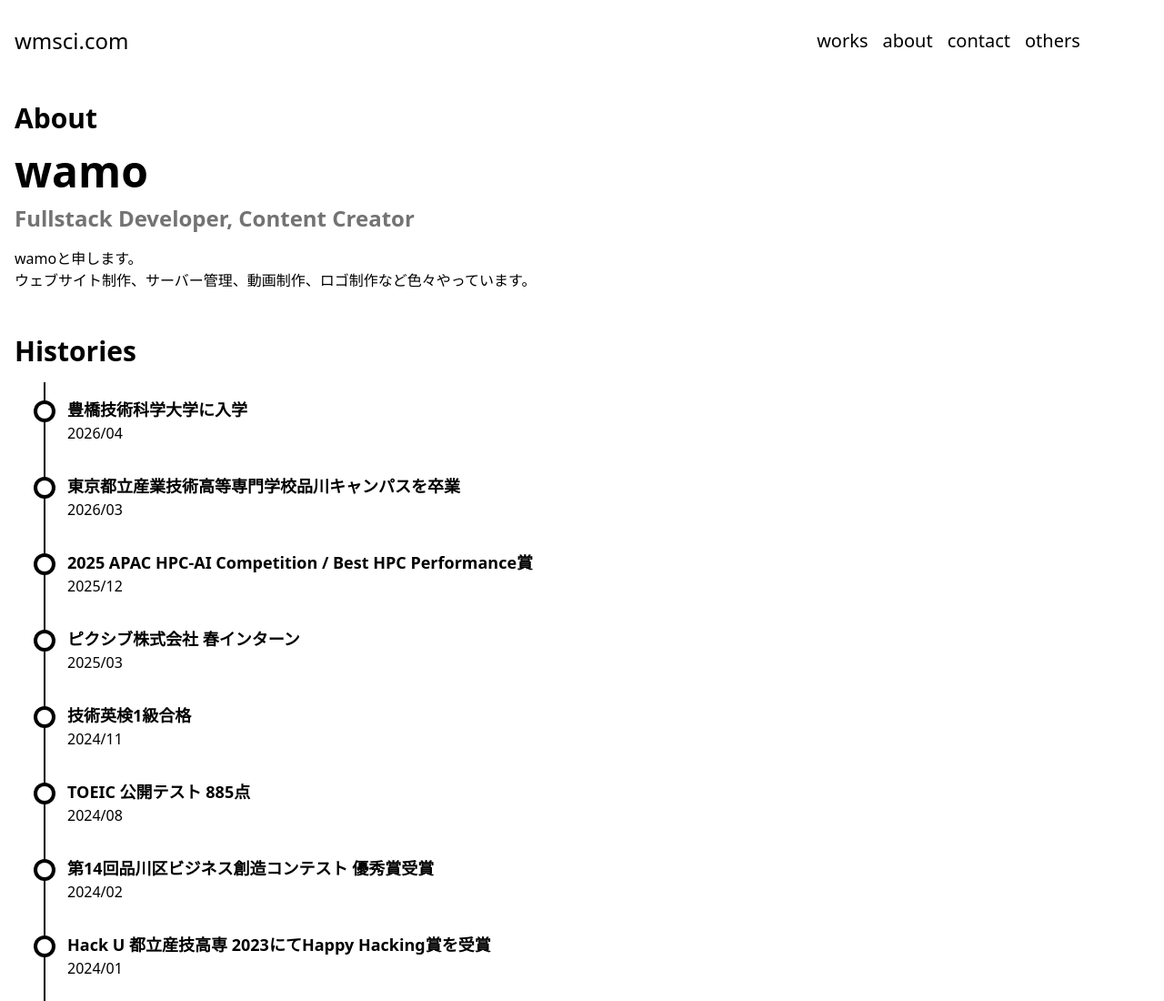
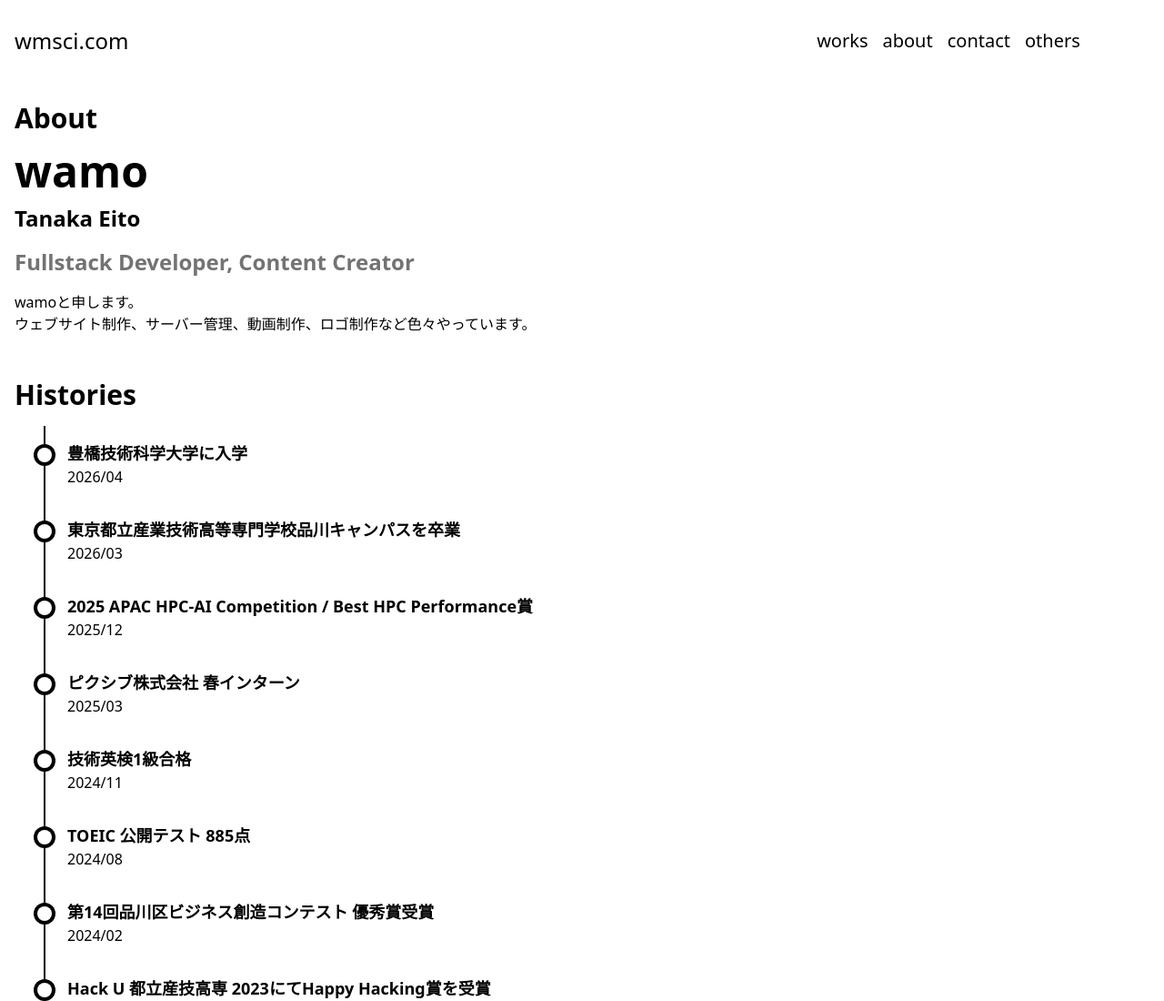
Before and after one commit to opera7133/portfolio, an Astro site: page /about in a window 1280 px wide. Shown: the top 1100 px of the page at 91% size. Built offline with nearby package versions, Linux system fonts and the light colour scheme; Astro itself is replaced by a stand-in of ours; some icons are missing; a web font is replaced by a local one; what tailwindcss-brand-colors would draw is missing.

Commit message:
Update about.astro

```diff
--- a/src/pages/about.astro
+++ b/src/pages/about.astro
@@ -26,6 +26,7 @@
         <h2 class="text-3xl mb-4 font-semibold font-futura">About</h2>
         <div class="mb-12">
           <h3 class="text-5xl mb-3 font-semibold font-futura">wamo</h3>
+          <p class="text-2xl font-semibold mb-4 font-futura">Tanaka Eito</p>
           <p
             class="text-2xl font-semibold text-neutral-500 dark:text-neutral-400 mb-4 font-futura"
           >
```
